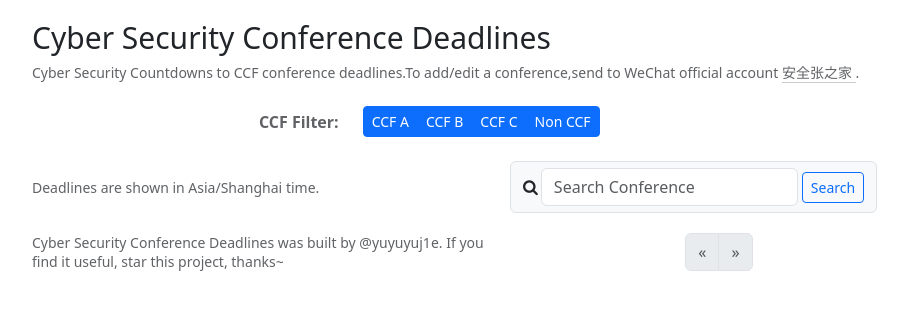
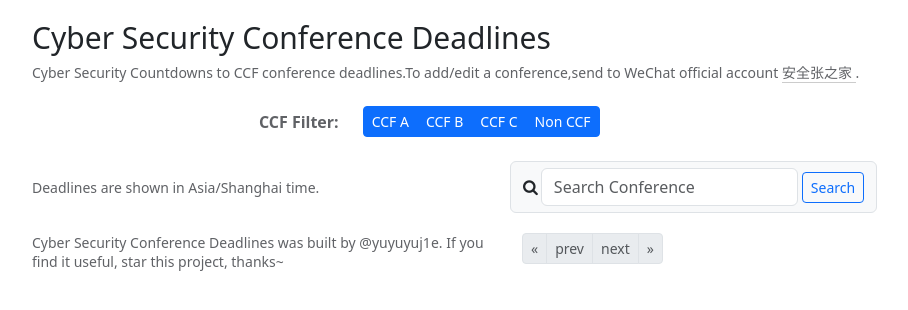
Before and after one commit to yuyuyuj1e/Conference-Deadlines, a Flask app: page / in a window 1280 px wide. Shown: the top 310 px of the page, without its empty margins (130-1038 px from the left). Run offline with Flask 2, Linux system fonts and the light colour scheme; data that the repository does not hold is empty; some libraries are stand-ins or nearby versions; some web fonts are replaced.

Commit message:
添加首页、尾页

```diff
--- a/blueprints/conference.py
+++ b/blueprints/conference.py
@@ -33,7 +33,6 @@ def get_conference(content, flags, page):
             ) \
             .order_by(ConferenceModel.year.desc()) \
             .paginate(page=page, per_page=per_page)
-
     # conferences_pagination = ConferenceModel.query.paginate(page=1, per_page=5)
     # print(conferences_pagination.items)
     # print(conferences_pagination.page, conferences_pagination.pages)
@@ -55,33 +54,37 @@ def index():
         page = int(request.args.get("page", 1))
         content = request.args.get('search', '')
         conferences_pagination = get_conference(content, flags, page)
-        if conferences_pagination.pages - page <= max_pages:
-            page_end = conferences_pagination.pages
-        elif conferences_pagination.pages <= max_pages:
-            page_end = conferences_pagination.pages
-        else:
-            page_end = page + max_pages
+        page_begin = page_end = 0
+        if flags[0] or flags[1] or flags[2] or flags[3]:
+            if conferences_pagination.pages - page <= max_pages:
+                page_end = conferences_pagination.pages
+            elif conferences_pagination.pages <= max_pages:
+                page_end = conferences_pagination.pages
+            else:
+                page_end = page + max_pages
 
-        if conferences_pagination.pages - page > max_pages:
-            page_begin = page
-        elif conferences_pagination.pages <= max_pages:
-            page_begin = 1
-        else:
-            page_begin = conferences_pagination.pages - max_pages
+            if conferences_pagination.pages - page > max_pages:
+                page_begin = page
+            elif conferences_pagination.pages <= max_pages:
+                page_begin = 1
+            else:
+                page_begin = conferences_pagination.pages - max_pages
 
-        print(f"pages: {conferences_pagination.pages}, page_begin:{page_begin}, page_end:{page_end}")
+        print(f"page_begin:{page_begin}, page_end:{page_end}")
         print(request.form, request.args)
         print("GET", content, flags)
         return render_template('home.html', conferences_pagination=conferences_pagination, flags=flags, content=content, page_begin=page_begin, page_end=page_end)
     elif request.method == 'POST':
         content = request.form.get('search', '')
         conferences_pagination = get_conference(content, flags, 1)
-        if conferences_pagination.pages <= max_pages:
-            page_end = conferences_pagination.pages
-        else:
-            page_end = max_pages
+        page_end = 0
+        if flags[0] or flags[1] or flags[2] or flags[3]:
+            if conferences_pagination.pages <= max_pages:
+                page_end = conferences_pagination.pages
+            else:
+                page_end = max_pages
 
-        print(f"pages: {conferences_pagination.pages}, page_begin:1, page_end:{page_end}")
+        print(f"page_begin:1, page_end:{page_end}")
         print(request.form, request.args)
         print("POST", content, flags)
         return render_template('home.html', conferences_pagination=conferences_pagination, flags=flags, content=content, page_begin=1, page_end=page_end)
--- a/templates/home.html
+++ b/templates/home.html
@@ -161,13 +161,19 @@
                     <a class="link" href="https://github.com/yuyuyuj1e" target="_blank">@yuyuyuj1e</a>.
                     If you find it useful, star this project, thanks~
                 </div>
-                <div class="col-12 offset-3 col-sm-4 offset-sm-2">
+                <div class="col-12 col-sm-6">
                     <nav aria-label="Page navigation">
-                        <ul class="pagination">
-                           <li class="page-item {% if conferences_pagination.has_prev == False %}disabled{% endif %}">
+                        <ul class="pagination pagination-sm">
+                           <li class="page-item {% if conferences_pagination.has_prev == False or page_begin >= page_end  %}disabled{% endif %}">
+                               <a class="page-link" aria-label="Previous"
+                                  href="{{ url_for('conference.index') }}?check1={{ flags[0] }}&check2={{ flags[1] }}&check3={{ flags[2] }}&check4={{ flags[3] }}&search={{ content }}&page=1">
+                                   &laquo;
+                               </a>
+                           </li>
+                            <li class="page-item {% if conferences_pagination.has_prev == False or page_begin >= page_end %}disabled{% endif %}">
                                <a class="page-link" aria-label="Previous"
                                   href="{{ url_for('conference.index') }}?check1={{ flags[0] }}&check2={{ flags[1] }}&check3={{ flags[2] }}&check4={{ flags[3] }}&search={{ content }}&page={{ conferences_pagination.prev_num }}">
-                                   &laquo;
+                                   prev
                                </a>
                            </li>
                             {% if flags[0] or flags[1] or flags[2] or flags[3] %}
@@ -180,9 +186,15 @@
                                    </li>
                                 {% endfor %}
                             {% endif %}
-                            <li class="page-item {% if conferences_pagination.has_next == False %}disabled{% endif %}">
+                            <li class="page-item {% if conferences_pagination.has_next == False or page_begin >= page_end  %}disabled{% endif %}">
                                <a class="page-link" aria-label="Next"
                                   href="{{ url_for('conference.index') }}?check1={{ flags[0] }}&check2={{ flags[1] }}&check3={{ flags[2] }}&check4={{ flags[3] }}&search={{ content }}&page={{ conferences_pagination.next_num }}">
+                                   next
+                               </a>
+                           </li>
+                            <li class="page-item {% if conferences_pagination.has_next == False or page_begin >= page_end  %}disabled{% endif %}">
+                               <a class="page-link" aria-label="Next"
+                                  href="{{ url_for('conference.index') }}?check1={{ flags[0] }}&check2={{ flags[1] }}&check3={{ flags[2] }}&check4={{ flags[3] }}&search={{ content }}&page={{ conferences_pagination.pages }}">
                                    &raquo;
                                </a>
                            </li>
```
